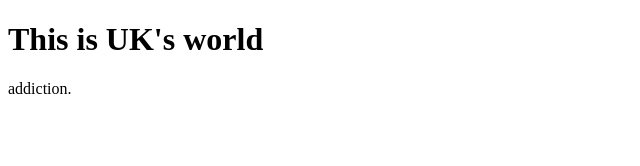
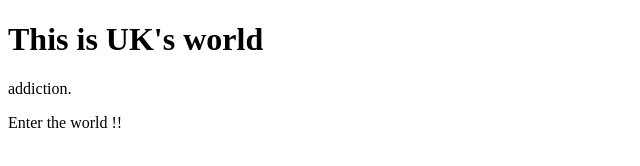
Before and after one commit to kar143uk/Website-test, a plain HTML site: page index.html in a window 1280 px wide. Shown: the whole page, without its empty margins (0-640 px from the left). Drawn offline with Linux system fonts and the light colour scheme.

Commit message:
Update index.html

```diff
--- a/index.html
+++ b/index.html
@@ -6,5 +6,6 @@
 <body>
 <h1>This is UK's world</h1>
 <p> addiction.</p>
+  <p>Enter the world !! </p>
 </body>
 </html>
```
